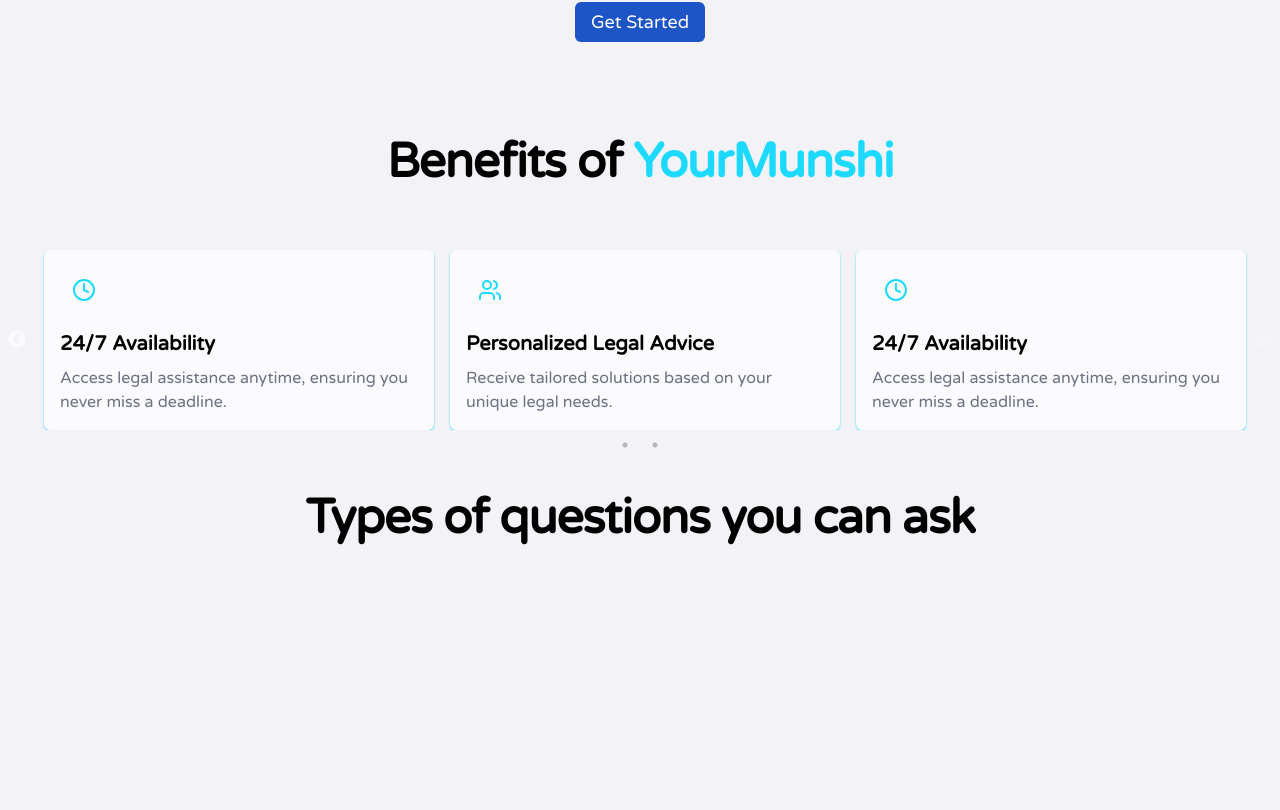
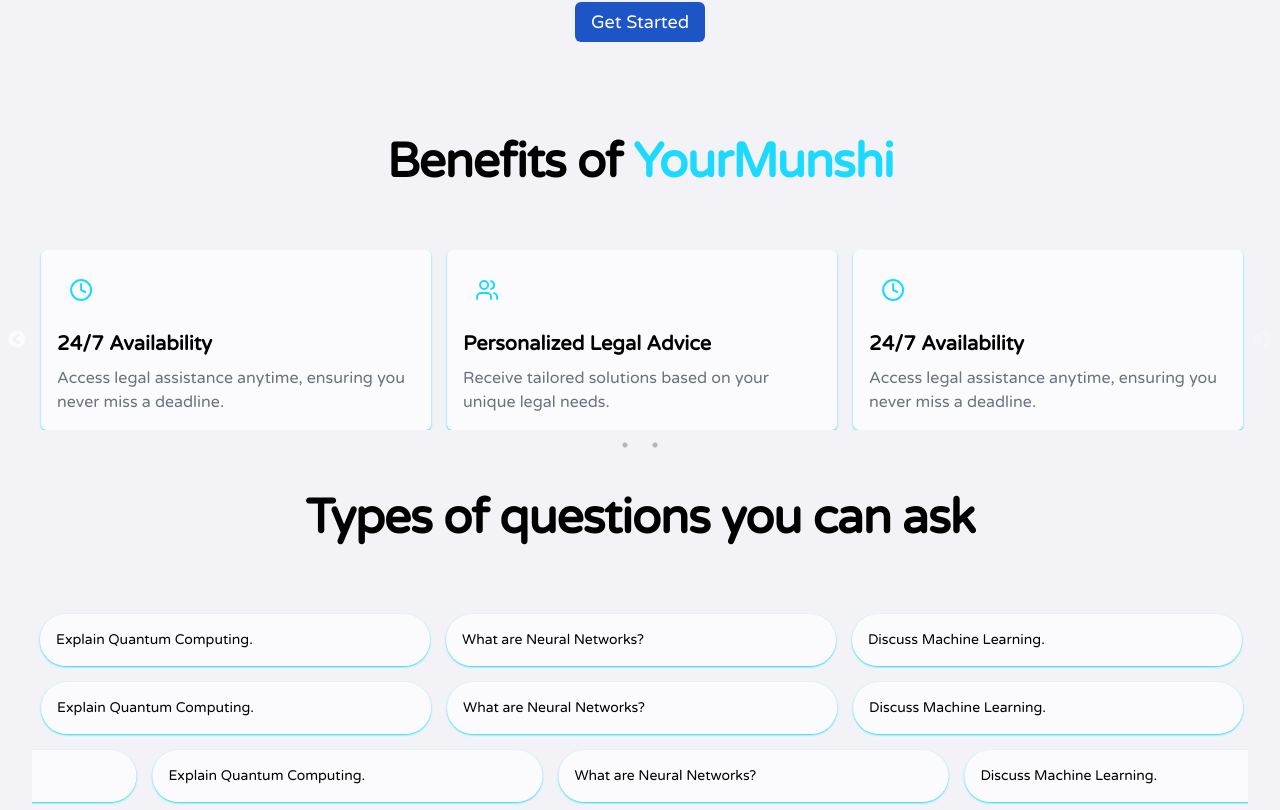
Before and after one commit to therafiali/ai_lawyer_assistant_webapp, a Next.js app: page / in a window 1280 px wide. Shown: the part 1672-2482 px from the top of the page. Before the commit the page ends 2278 px from the top, so only its background shows below. Built offline with nearby package versions, Linux system fonts and the light colour scheme.

Commit message:
add prompr slider section

```diff
--- /dev/null
+++ b/src/components/CaroselSlider/PromptSlider.tsx
@@ -0,0 +1,106 @@
+"use client";
+
+import "slick-carousel/slick/slick.css";
+import "slick-carousel/slick/slick-theme.css";
+import Slider from "react-slick";
+import PromptCard from "../Prompts/PromptCard";
+
+interface SlideData {
+  title: string;
+}
+
+interface PromptSliderProps {
+  slides: SlideData[];
+}
+
+const PromptSlider: React.FC<PromptSliderProps> = ({ slides }) => {
+  const settings1 = {
+    dots: false,
+    infinite: true,
+    speed: 2000,
+    slidesToShow: 3,
+    slidesToScroll: 1,
+    autoplay: true,
+    autoplaySpeed: 3000, // Duration for the first slider
+    arrows: false,
+    responsive: [
+      {
+        breakpoint: 1024,
+        settings: {
+          slidesToShow: 3,
+          slidesToScroll: 1,
+        },
+      },
+      {
+        breakpoint: 600,
+        settings: {
+          slidesToShow: 2,
+          slidesToScroll: 1,
+        },
+      },
+      {
+        breakpoint: 480,
+        settings: {
+          slidesToShow: 1,
+          slidesToScroll: 1,
+        },
+      },
+    ],
+  };
+
+  const settings2 = {
+    ...settings1,
+    autoplaySpeed: 4000, // Duration for the second slider
+  };
+
+  const settings3 = {
+    ...settings1,
+    autoplaySpeed: 5000, // Duration for the third slider
+  };
+
+  let sliders = null;
+
+  // Determine how many sliders to show based on the length of slides
+  if (slides.length <= 5) {
+    sliders = (
+      <Slider {...settings1}>
+        {slides.map((prompt, index) => (
+          <PromptCard key={index} title={prompt.title} />
+        ))}
+      </Slider>
+    );
+  } else if (slides.length > 5 && slides.length <= 8) {
+    sliders = (
+      <Slider {...settings2}>
+        {slides.map((prompt, index) => (
+          <PromptCard key={index} title={prompt.title} />
+        ))}
+      </Slider>
+    );
+  } else {
+    // For more than 8 slides, show 3 sliders with different speeds
+    sliders = (
+      <>
+        <Slider {...settings1}>
+          {slides.map((prompt, index) => (
+            <PromptCard key={index} title={prompt.title} />
+          ))}
+        </Slider>
+        <Slider {...settings2}>
+          {slides.map((prompt, index) => (
+            <PromptCard key={index} title={prompt.title} />
+          ))}
+        </Slider>
+        <Slider {...settings3}>
+          {slides.map((prompt, index) => (
+            <PromptCard key={index} title={prompt.title} />
+          ))}
+        </Slider>
+      </>
+    );
+  }
+
+  return <div className="slider-container">{sliders}</div>;
+};
+
+export default PromptSlider;
--- /dev/null
+++ b/src/components/Prompts/PromptCard.tsx
@@ -0,0 +1,19 @@
+import React from "react";
+
+interface PromptCardProps {
+  title: string; // Define the type for the title prop
+}
+
+const PromptCard: React.FC<PromptCardProps> = ({ title }) => {
+  return (
+    <section className="bg-white/70 p-4 rounded-full m-2 dark:bg-gray-900 shadow-sm hover:shadow-md shadow-sky_blue dark:shadow-sky_blue duration-200 transition-colors w-auto">
+      <div className="space-y-8 md:gap-12 md:space-y-0">
+        <div>
+          <h3 className=" text-sm font-medium text-nowrap dark:text-white">{title}</h3>
+        </div>
+      </div>
+    </section>
+  );
+};
+
+export default PromptCard;
--- a/src/components/Prompts/TypeOfQuestions.tsx
+++ b/src/components/Prompts/TypeOfQuestions.tsx
@@ -1,14 +1,34 @@
 import React from "react";
 import { TypographyH1 } from "../ui/myschema";
+import PromptSlider from "../CaroselSlider/PromptSlider";
+import PromptCard from "./PromptCard";
 
 const TypeOfQuestions = () => {
-    const mainHeading = `Types of questions you can ask`
+  const mainHeading = `Types of questions you can ask`;
+
+  const dummyPrompts = [
+    { title: "What is AI?" },
+    { title: "Explain Quantum Computing." },
+    { title: "What are Neural Networks?" },
+    { title: "Discuss Machine Learning." },
+    { title: "What is Natural Language Processing?" },
+    { title: "Explain Reinforcement Learning." },
+    { title: "What is AI?" },
+    { title: "Explain Quantum Computing." },
+    { title: "What are Neural Networks?" },
+    { title: "Discuss Machine Learning." },
+    { title: "What is Natural Language Processing?" },
+    { title: "Explain Reinforcement Learning." },
+  ];
+
   return (
     <section>
       <TypographyH1
         text={mainHeading}
         className="text-left my-8 sm:text-center md:my-16"
       />
+  <PromptSlider  slides={dummyPrompts} />
+
     </section>
   );
 };
```
